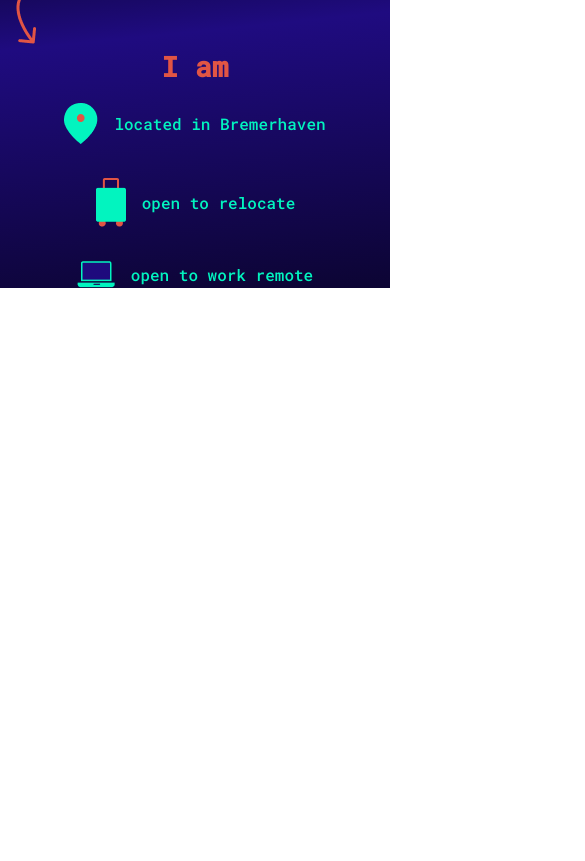
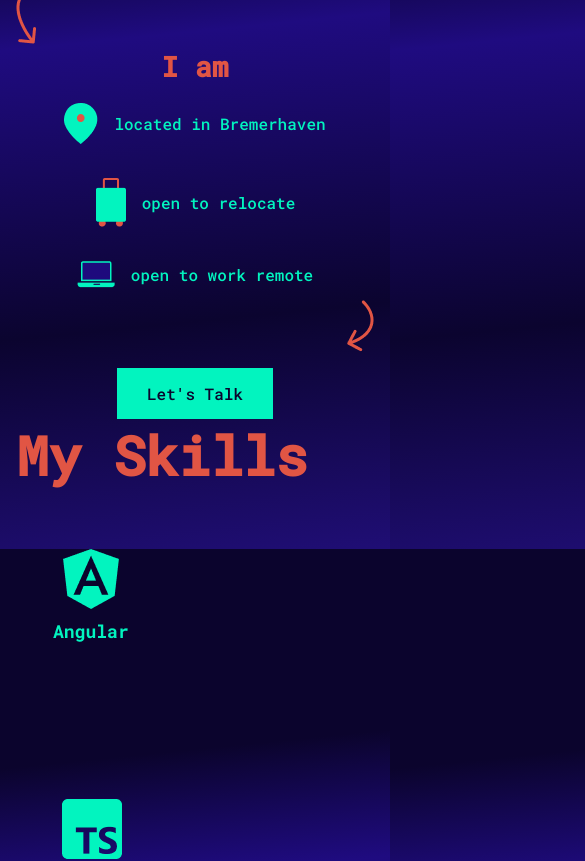
Before and after one commit to Deivis92/deividas-dev, an Angular app: page / in a window 390 px wide. Shown: the part 1139-2000 px from the top of the page, 585 px wide, since content can reach past the window. Before the commit the page ends 1427 px from the top, so only its background shows below. Built offline with nearby package versions, Linux system fonts and the light colour scheme.

Commit message:
starting my skills responsive

```diff
--- a/src/app/app.component.html
+++ b/src/app/app.component.html
@@ -3,9 +3,9 @@
 <app-header></app-header>
 <app-about-me></app-about-me>
 <app-why-me></app-why-me>
-<!-- <app-my-skills></app-my-skills>
+<app-my-skills></app-my-skills>
 <app-my-projects></app-my-projects>
-<app-teamplayer></app-teamplayer>
+<!-- <app-teamplayer></app-teamplayer>
 <app-contact-me></app-contact-me>
 
 <app-footer></app-footer> -->
--- a/src/app/components/why-me/why-me.component.html
+++ b/src/app/components/why-me/why-me.component.html
@@ -80,6 +80,11 @@
   </div>
 </div>
 
+
+
+
+
+
 <div class="why-me-mobile">
   <h1>Why me</h1>
   <p class="p-why-me-mobile">
@@ -103,9 +108,13 @@
       <span>open to work remote</span>
     </div>
   </div>
-  <!-- <img
+ <div class="arrow-down-mobile"> <img
             class="arrow-to-button"
-            src="./assets/icons/Arrow-down.png"
+            src="./assets/icons/arrow-down-left.png"
             alt=""
-          /> -->
+          />
+        </div>
+        <div class="button-div">
+          <button class="eletric-button">Let's Talk</button>
+        </div>
 </div>
--- a/src/app/components/why-me/why-me.component.scss
+++ b/src/app/components/why-me/why-me.component.scss
@@ -5,6 +5,10 @@
   display: flex; // Use flexbox to layout children
   overflow: hidden; // Prevent overflow if content exceeds the max height
   margin-bottom: 100px;
+
+  @media (max-width: 1250px) {
+    display: none; // Hide .why-me-container on screens smaller than 1250px
+  }
 
   h1 {
     font-size: 54px;
@@ -112,7 +116,6 @@
       gap: 45px;
     }
 
-
     .koffer-size {
       width: 30px;
       height: 49px;
@@ -129,7 +132,7 @@
       gap: 12px;
 
       &:hover .koffer-size {
-        transform: scale(1.05); // Slightly scale up the image on hover
+        transform: scale(1.05);
       }
     }
   }
@@ -158,7 +161,6 @@
 
   .remote-size {
     width: 37px;
-
     transition: transform 100ms ease-in-out;
   }
 
@@ -177,16 +179,29 @@
   display: flex;
   justify-content: flex-end;
   margin-top: 16px;
+
+  @media (max-width: 800px) {
+   justify-content: center;
+
+  }
 }
 
 @media (max-width: 1250px) {
- .why-me-container{
+  .why-me-container {
     display: none;
   }
 }
 
+.why-me-mobile {
 
-.why-me-mobile {
+  display: none; // Hide by default on larger screens
+
+  @media (max-width: 1250px) {
+    display: block; // Show .why-me-mobile on screens smaller than 1250px
+  }
+
+
+
   h1 {
     font-size: 32px;
     color: rgba(225, 85, 68, 1);
@@ -221,7 +236,6 @@
       display: flex;
       align-items: center;
 
-
       span {
         margin-left: 16px;
         color: rgba(2, 244, 191, 1);
@@ -229,4 +243,10 @@
       }
     }
   }
+
+  .arrow-down-mobile {
+    display: flex;
+    justify-content: flex-end;
+    margin: 12px 0;
   }
+}
--- a/src/styles.scss
+++ b/src/styles.scss
@@ -61,6 +61,11 @@
   &:hover {
     color: rgba(225, 85, 68, 1);
   }
+
+  @media (max-width: 800px) {
+    font-size: 16px;
+
+  }
 }
 
 .git-hub-btn {
```
Also changed, not shown: public/assets/icons/arrow-down-left.png (added). Lines whose indentation alone changed are shown as unchanged.
